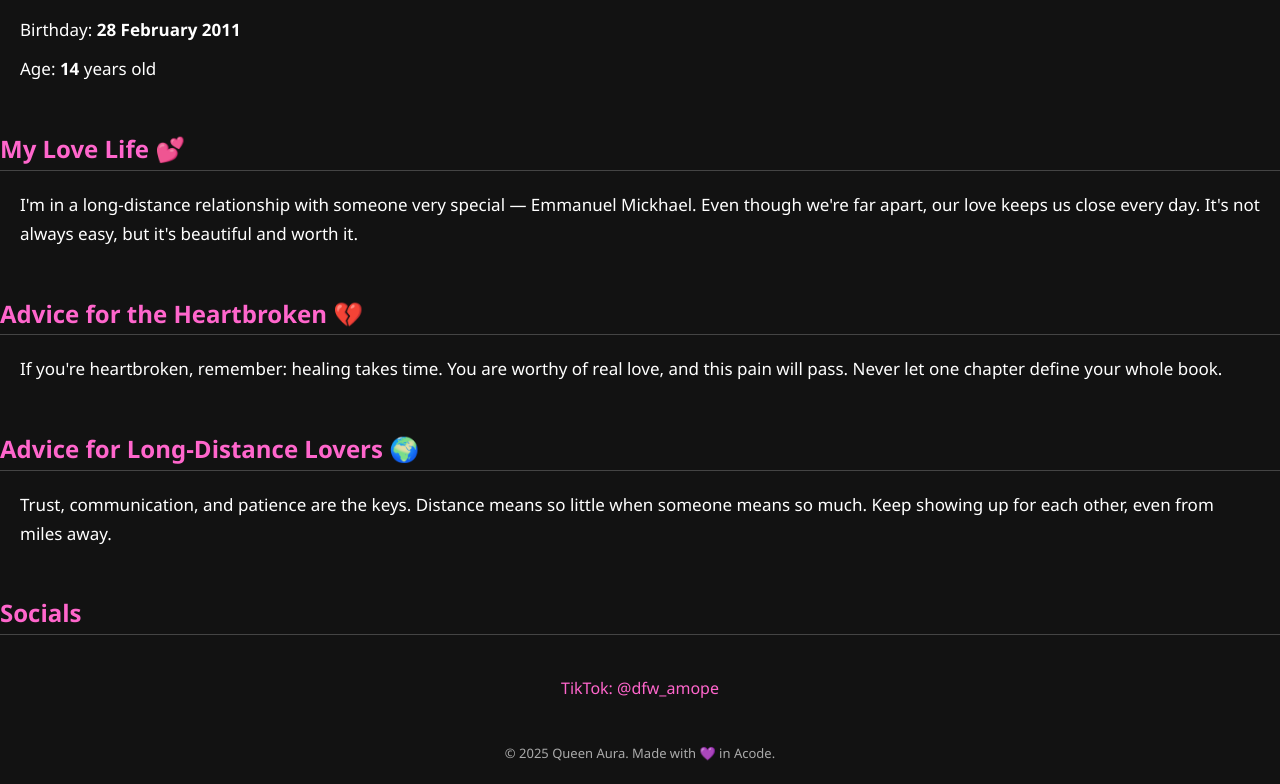
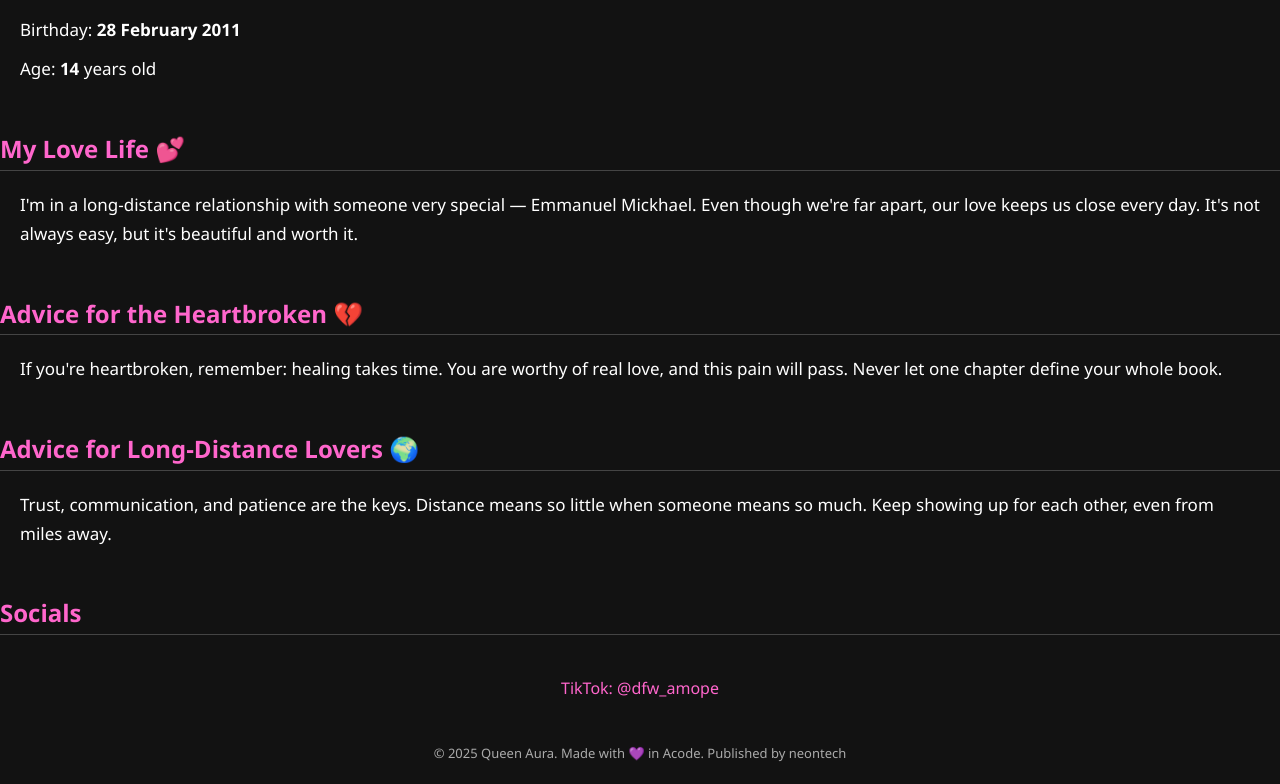
Before and after one commit to Neoncodes1/Mercy-bio, a plain HTML site: page index.html in a window 1280 px wide. Shown: the part 604-1388 px from the top of the page. Drawn offline with Linux system fonts and the light colour scheme.

Commit message:
Update index.html

```diff
--- a/index.html
+++ b/index.html
@@ -91,7 +91,7 @@
   </div>
 
   <footer>
-    &copy; 2025 Queen Aura. Made with 💜 in Acode.
+    &copy; 2025 Queen Aura. Made with 💜 in Acode. Published by neontech
   </footer>
 
   <script>
```
